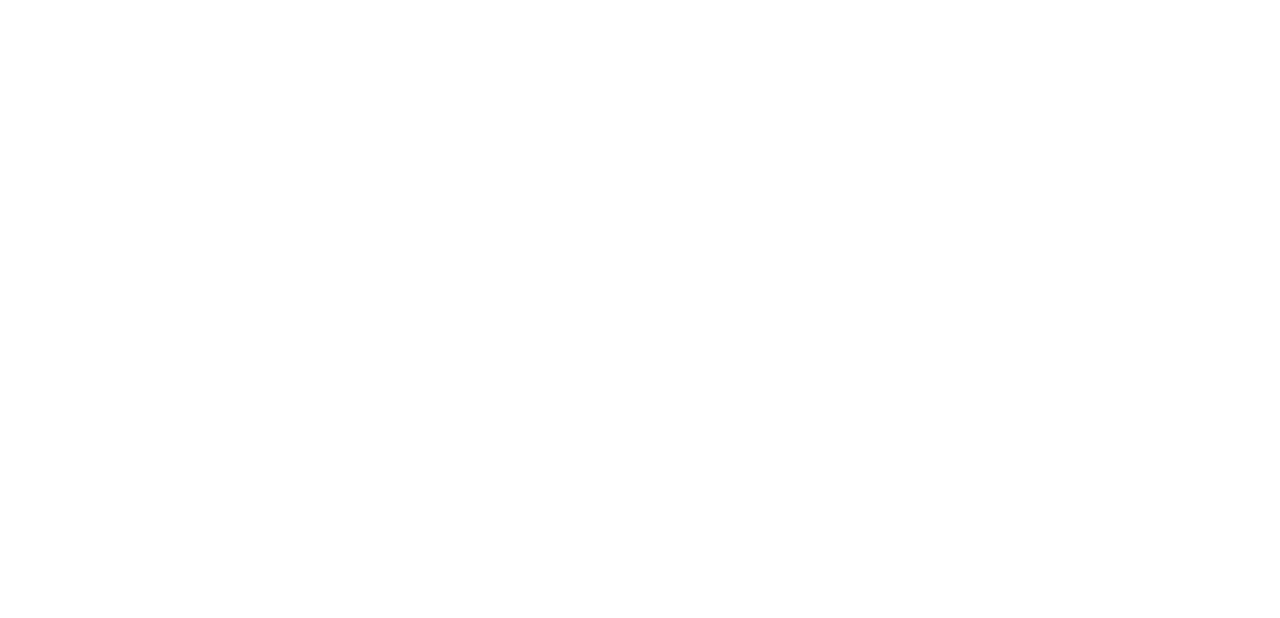
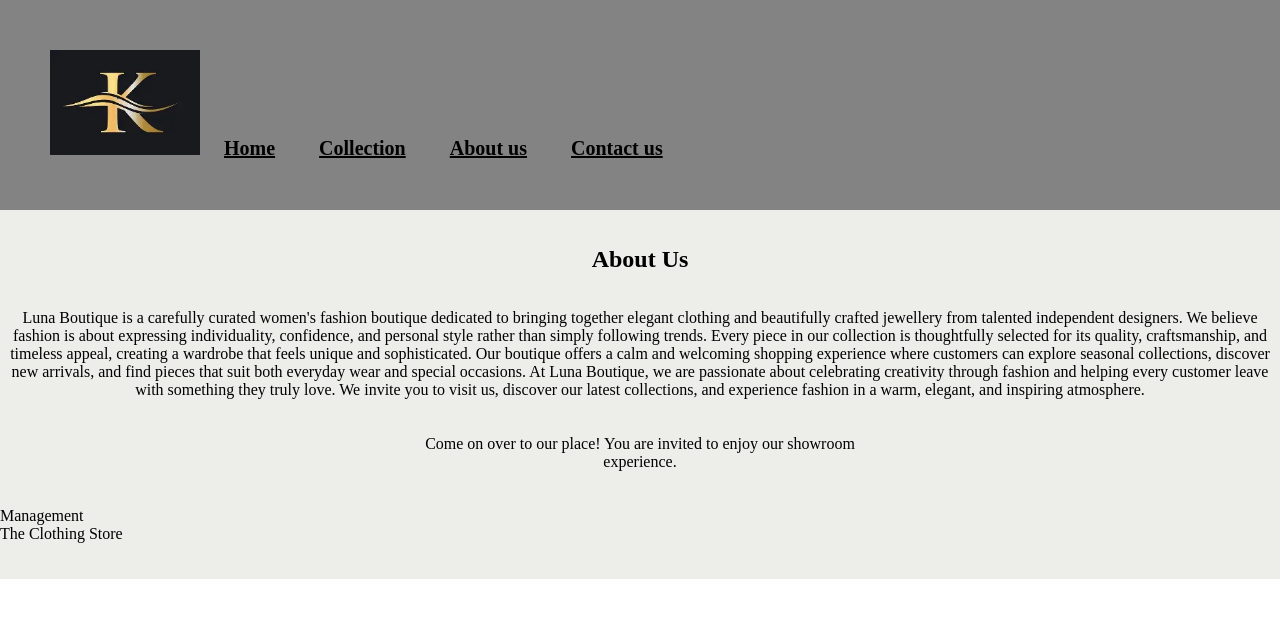
Before and after one commit to SandaliMaheshika/boutique_clothing_store, a plain HTML site: page about.html in a window 1280 px wide. Drawn offline with Linux system fonts and the light colour scheme.

Commit message:
add about

```diff
--- a/about.html
+++ b/about.html
@@ -0,0 +1,80 @@
+<!DOCTYPE html>
+<html lang="en">
+
+<head>
+    <meta charset="UTF-8">
+    <meta name="viewport" content="width=device-width, initial-scale=1.0">
+    <title>BOUTIQUE CLOTHING STORE</title>
+
+    <link rel="stylesheet" href="assests/style.css">
+</head>
+
+
+<style>
+
+    .about{
+        background-color:  rgba(190, 190, 179, 0.271);
+    }
+</style>
+
+<body>
+
+    <div class="nav">
+        <nav>
+
+            <img src="assests\img\icon logo.webp" alt="" width="150px">
+            <a href="home.html"><b>Home</b></a>
+            <a href="collection.html"><b>Collection</b></a>
+            <a href="about us.html"><b>About us</b></a>
+            <a href="contact us.html"><b>Contact us</b></a>
+
+
+        </nav>
+
+
+
+
+    </div>
+
+
+
+
+    <div class="about">
+        <br><br>
+
+
+          <center>
+        <h2>About Us </h2>
+        <br><br>
+
+        <p>
+
+            Luna Boutique is a carefully curated women's fashion boutique dedicated to bringing together elegant
+            clothing and beautifully crafted jewellery from talented independent designers. We believe fashion is about
+            expressing individuality, confidence, and personal style rather than simply following trends. Every piece in
+            our collection is thoughtfully selected for its quality, craftsmanship, and timeless appeal, creating a
+            wardrobe that feels unique and sophisticated. Our boutique offers a calm and welcoming shopping experience
+            where customers can explore seasonal collections, discover new arrivals, and find pieces that suit both
+            everyday wear and special occasions. At Luna Boutique, we are passionate about celebrating creativity
+            through fashion and helping every customer leave with something they truly love. We invite you to visit us,
+            discover our latest collections, and experience fashion in a warm, elegant, and inspiring atmosphere.
+
+        </p>
+        </center>
+
+        <br><br>
+        <center>
+            <p>Come on over to our place! You are invited to enjoy our showroom <br> experience.</p>
+
+        </center>
+
+        <br><br>
+        <p>Management<br>
+         The Clothing Store</p>
+
+         <br><br>
+
+    </div>
+</body>
+
+</html>
--- a/assests/style.css
+++ b/assests/style.css
@@ -16,12 +16,12 @@
             font-size: 20px;
             color: black;
             margin: 20px;
-            text-align: right;
+            text-align: right; rgba(245, 245, 220, 0.271)
             text-decoration: none;
         }
 
         .box {
-            background-color: rgba(245, 245, 220, 0.271);
+            background-color:;
         }
 
         .box h2 {
```
Also changed, not shown: index.html (+1 -1 lines).
